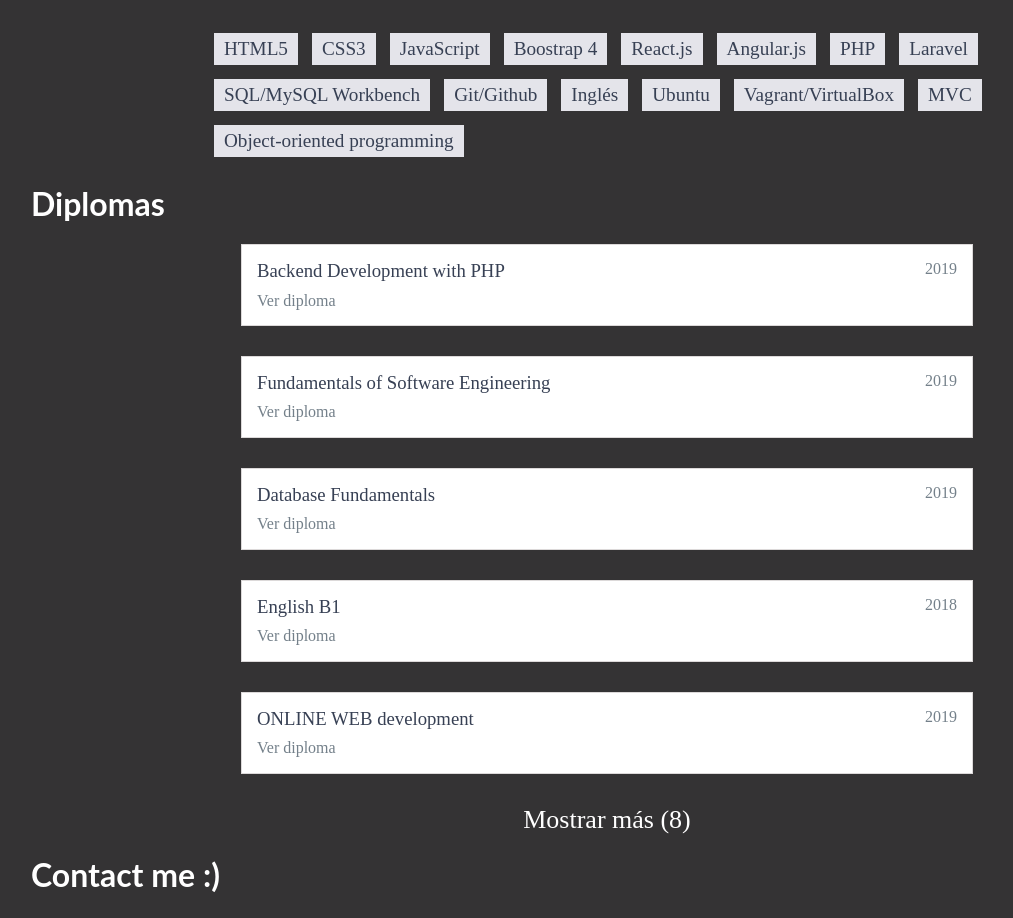
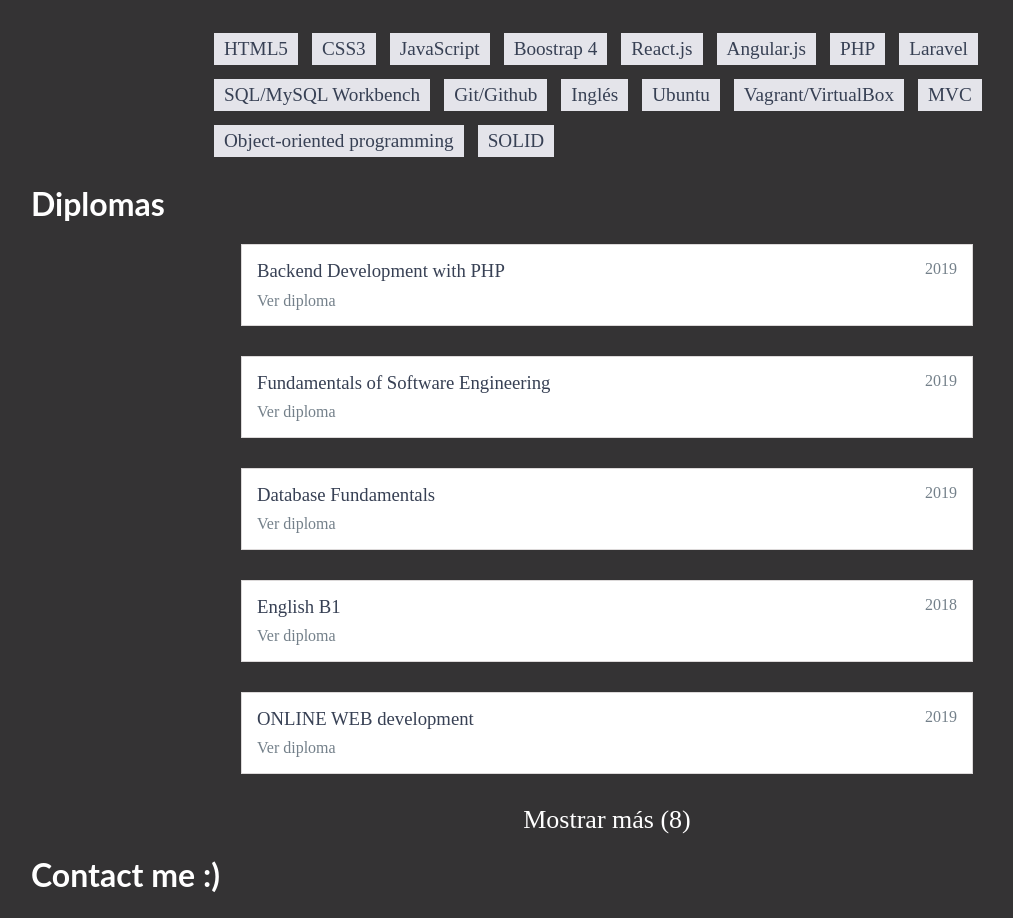
Before and after one commit to ivandez/react-portfolio-en, a React (Create React App) app: page / in a window 1280 px wide. Shown: the part 3801-4719 px from the top of the page, without its empty margins (33-1046 px from the left). Built offline with nearby package versions, Linux system fonts and the light colour scheme.

Commit message:
added new ability

```diff
--- a/src/App.js
+++ b/src/App.js
@@ -97,6 +97,7 @@
             "Vagrant/VirtualBox",
             "MVC",
             "Object-oriented programming",
+            "SOLID",
           ]}
         ></Abilities>
       </Container>
```
